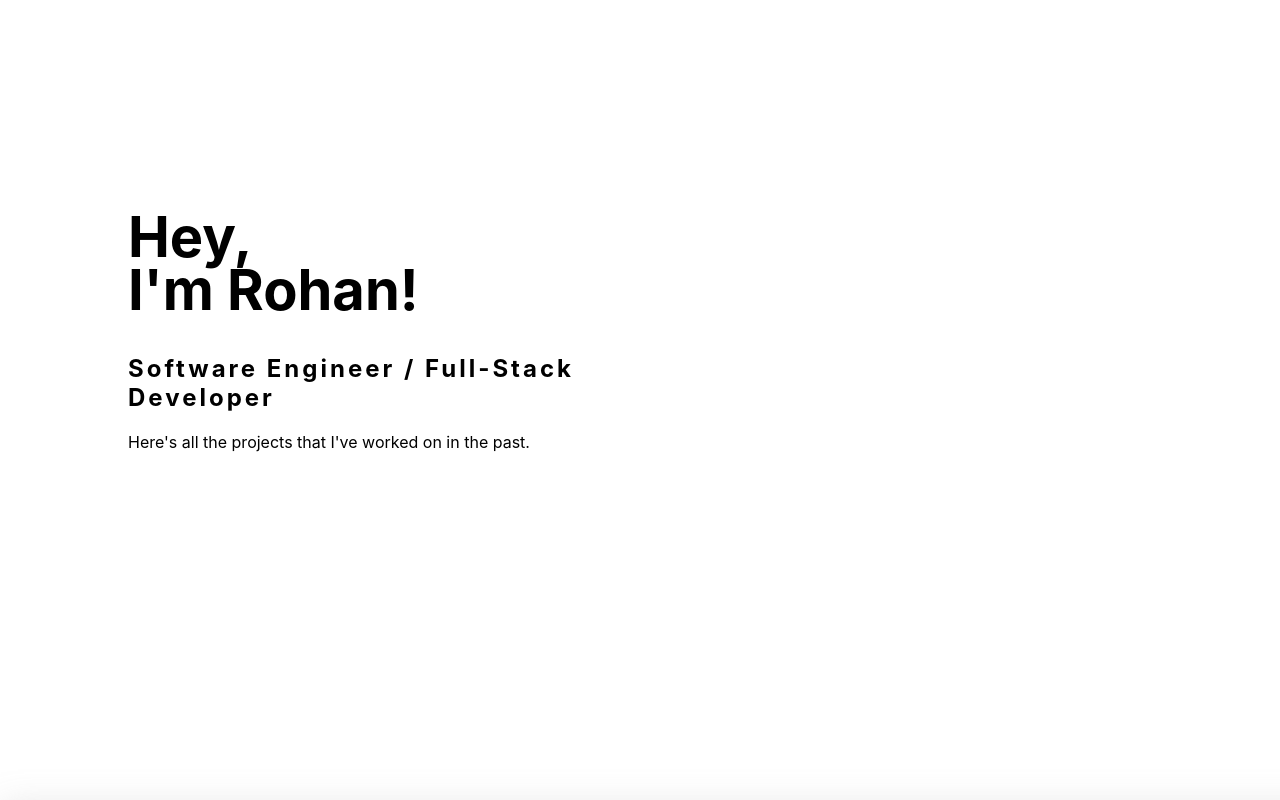
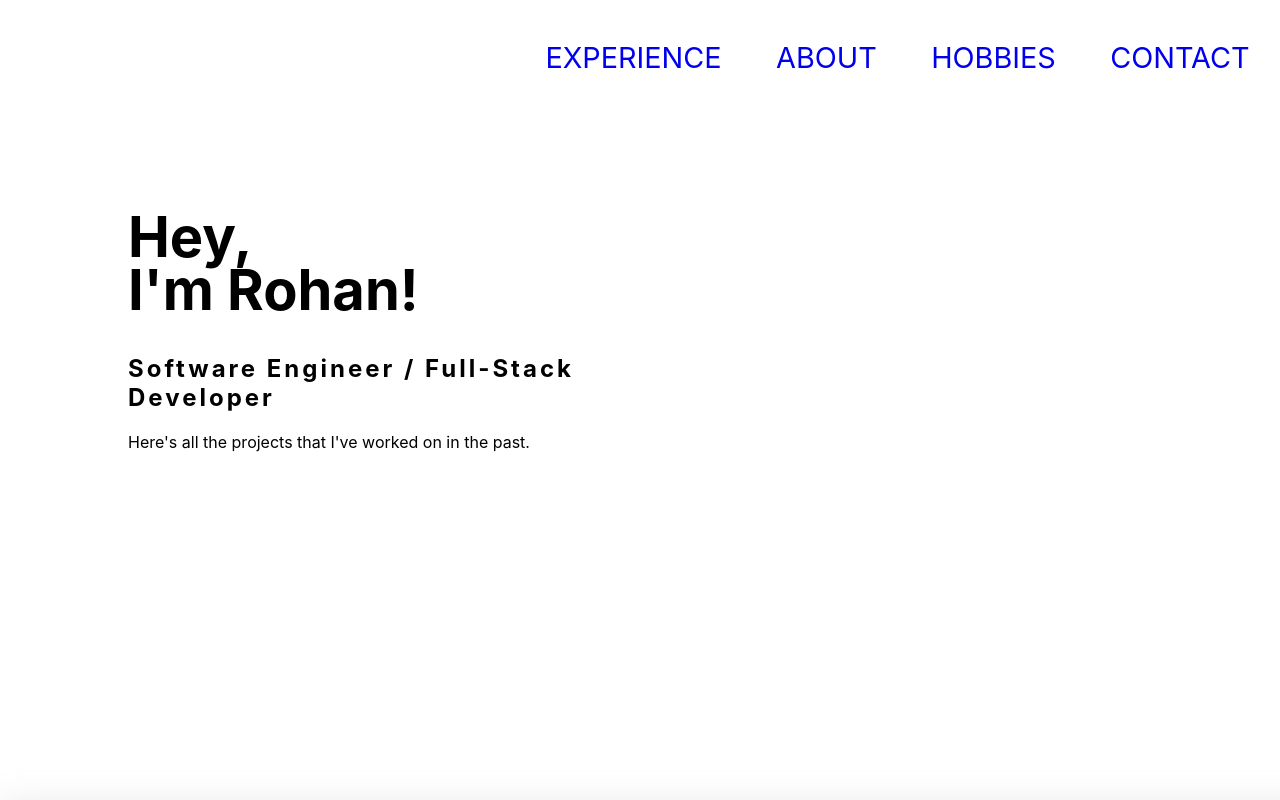
Before and after one commit to RoaringRohan/personal-portfolio, a React (Create React App) app: page / in a window 1280 px wide. Shown: the top 800 px of the page. Built offline with nearby package versions, Linux system fonts and the light colour scheme.

Commit message:
Adding NavBar and some formatting/styling

```diff
--- a/src/components/Home/index.js
+++ b/src/components/Home/index.js
@@ -1,11 +1,13 @@
 import './index.scss';
 //import Portrait from './Portrait';
 import Projects from './Projects';
+import Nav from '../Nav';
 
 const Home = () => {
 
     return (
         <>
+        <Nav />
         <div className="container home-page">
             <div className="text-zone">
                 <h1>
--- /dev/null
+++ b/src/components/Nav/index.js
@@ -0,0 +1,21 @@
+import './index.scss';
+
+const Nav = () => {
+
+    return (
+        <>
+        <div className="container navbar">
+            <div className="text-zone">
+                <ul>
+                    <li><a href="#">Experience</a></li>
+                    <li><a href="#">About</a></li>
+                    <li><a href="#">Hobbies</a></li>
+                    <li><a href="#">Contact</a></li>
+                </ul>
+            </div>
+        </div>
+        </>
+    );
+}
+
+export default Nav;
--- /dev/null
+++ b/src/components/Nav/index.scss
@@ -0,0 +1,57 @@
+.navbar {
+
+    ul {
+        display: flex;
+        float: right;
+        list-style-type: none;
+    }
+
+    ul li {
+        margin: 1rem;
+        margin-right: 1.4rem;
+    }
+
+    ul li a {
+        display: block;
+        text-decoration: none;
+        font-size: 1.8rem;
+        padding: 0.5rem;
+        text-transform: uppercase;
+        transition: 0.5s;
+    }
+
+    ul:hover li a {
+        transform: scale(1.5);
+        opacity: 0.2;
+        filter: blur(5px);
+    }
+
+    ul li a:hover {
+        transform: scale(2);
+        opacity: 1;
+        filter: blur(0);
+        text-decoration: none;
+    }
+
+    ul li a:before {
+        content: '';
+        position: absolute;
+        top: 0;
+        left: 0;
+        width: 100%;
+        height: 100%;
+        transition: 0.5s;
+        background: red;
+        transform-origin: right;
+        transform: scaleX(0);
+        z-index: -1;
+    }
+
+    ul li a:hover:before {
+        transition: transform 0.5s;
+        transform-origin: left;
+        transform: scaleX(1);
+    }
+
+
+}
```
